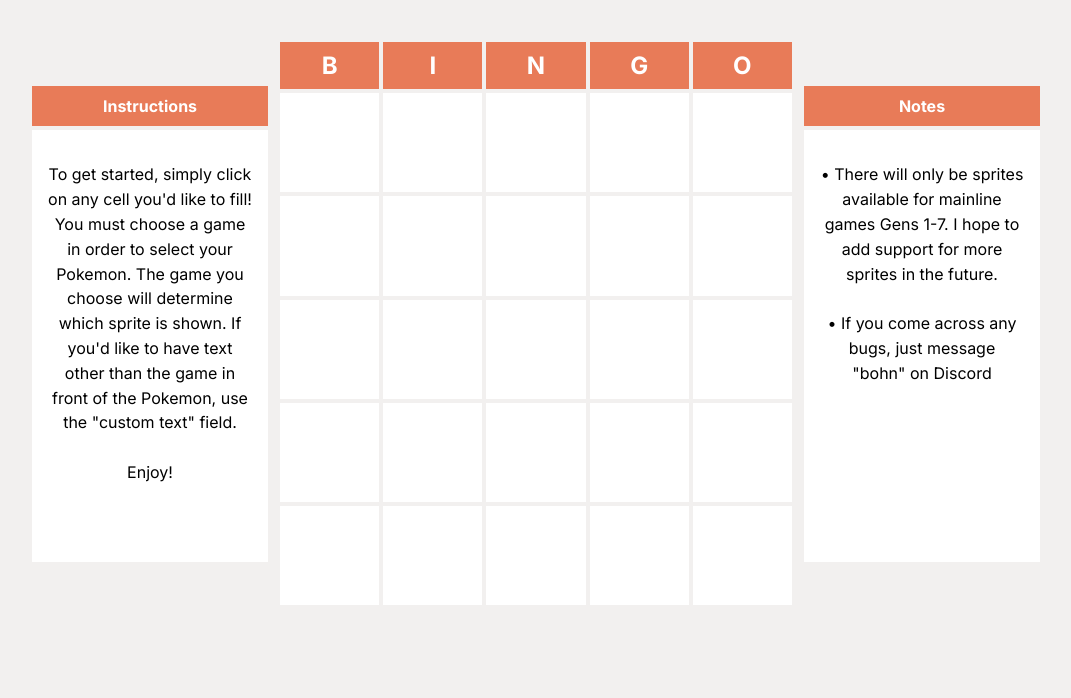
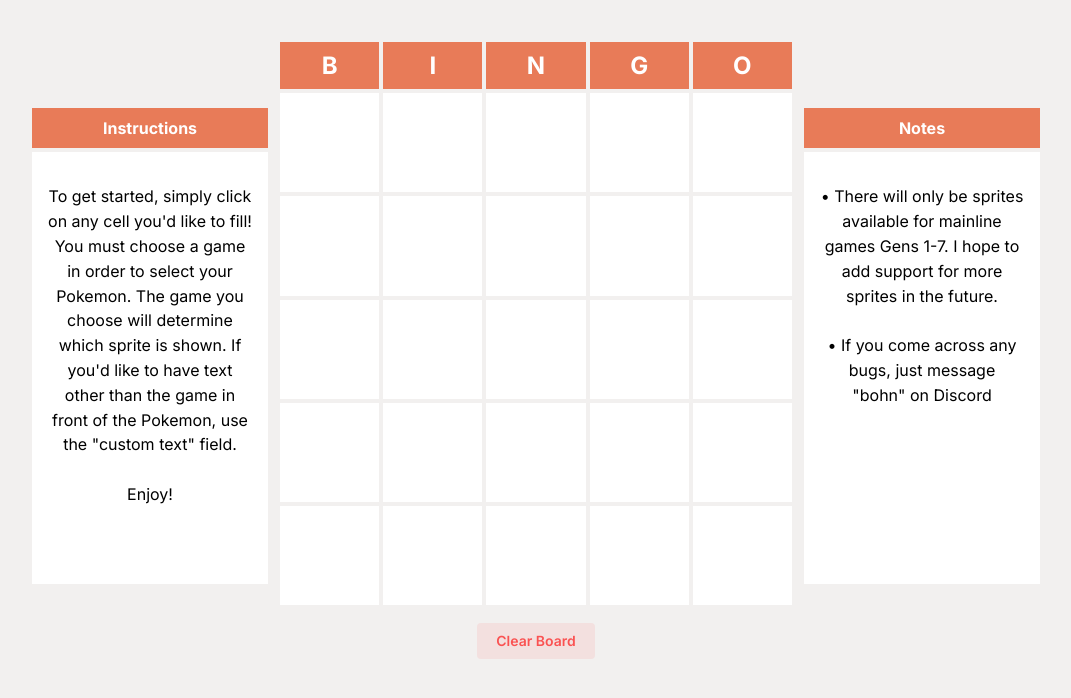
Before and after one commit to mbbohn01/shiny-pokemon-bingo, a React (Vite) app: page / in a window 1280 px wide. Shown: the top 698 px of the page, without its empty margins (104-1175 px from the left). Built offline with nearby package versions, Linux system fonts and the light colour scheme.

Commit message:
Added clear button

```diff
--- a/src/components/bingo.jsx
+++ b/src/components/bingo.jsx
@@ -1,4 +1,4 @@
-import { Grid, Modal, TextInput, Button, Container, Select} from '@mantine/core';
+import { Grid, Modal, TextInput, Button, Container, Select, Flex} from '@mantine/core';
 import { useState, useEffect } from 'react';
 
 const gameData = [
@@ -103,6 +103,12 @@ useEffect(() => {
     setSearchValue('');
     setCustomText('');
     setGeneration('');
+  };
+
+  const handleClearBoard = () => {
+    if (window.confirm('Are you sure you want to clear the entire board?')) {
+      setCells(Array(25).fill({ name: '', sprite: '', customText: '', generation: ''}));
+    }
   };
 
   return (
@@ -242,6 +248,18 @@ useEffect(() => {
           </Modal.Body>
         </Modal.Content>
       </Modal.Root>
+      <Flex justify="center" mb="md" style={{marginTop: '1.5rem'}}>
+
+            <Button
+        onClick={handleClearBoard}
+        variant="light"
+        color="red"
+        mb="md"  // margin bottom for spacing
+        style={{ float: 'center' }}  // position it to the right
+      >
+        Clear Board
+      </Button>
+      </Flex>
     </Container>
   );
 }
--- a/src/components/instructions.jsx
+++ b/src/components/instructions.jsx
@@ -3,7 +3,7 @@ import { Box } from '@mantine/core';
 
 function Instructions({ text, title }) {
     return (
-        <Box display={{ base: 'none', lg: 'block' }}>
+        <Box display={{ base: 'none', lg: 'block' }} style={{marginTop: '-3rem'}}>
             <div style={instructionStyle}>
                 <div style={bannerStyle}>{title}</div>
                 <div style={{
```
